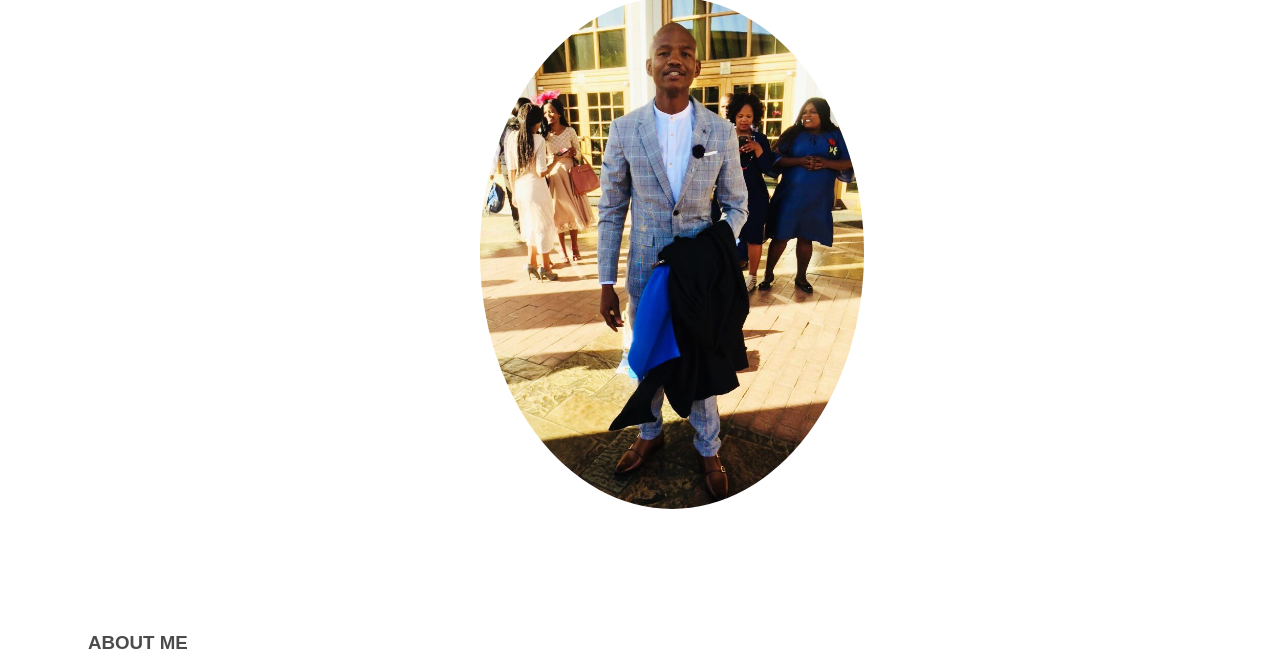
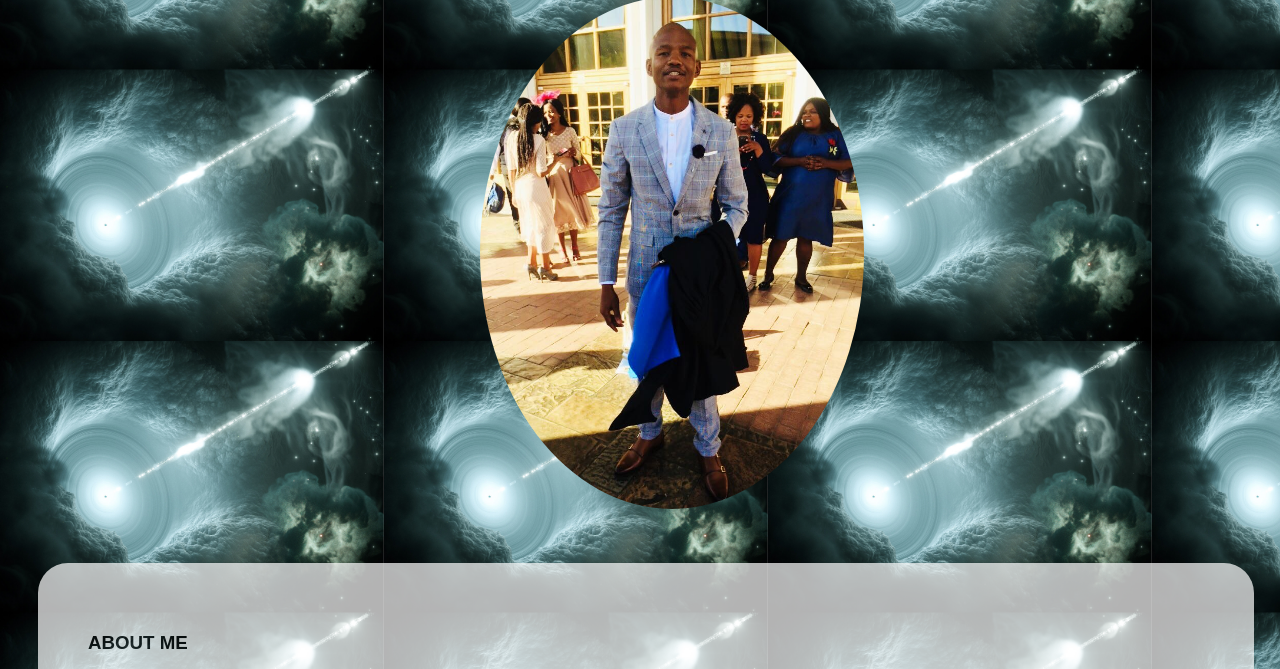
Before and after one commit to xolandaliso/xolandaliso.github.io, a plain HTML site: page index.html in a window 1280 px wide. Shown: the part 202-871 px from the top of the page. Drawn offline with Linux system fonts and the light colour scheme.

Commit message:
Update index.html

```diff
--- a/index.html
+++ b/index.html
@@ -14,8 +14,8 @@
 
      * {box-sizing: border-box;}
 
-     body { background-image: url("Hole.JPG") linear-gradient(to bottom, white, #808000);
-        color: black; background-size: 30% cover;
+     body { background-image: url("Hole.JPG"), linear-gradient(to bottom, white, #808000);
+        color: black; background-size: 30%, cover;
      		margin: 0; font-family: Arial, Helvetica, sans-serif;}  /*body attributes*/
 
      .topnav{overflow: hidden; position: absolute; right:70px; background-color:none ;} /*setting the top navigator*/
```
